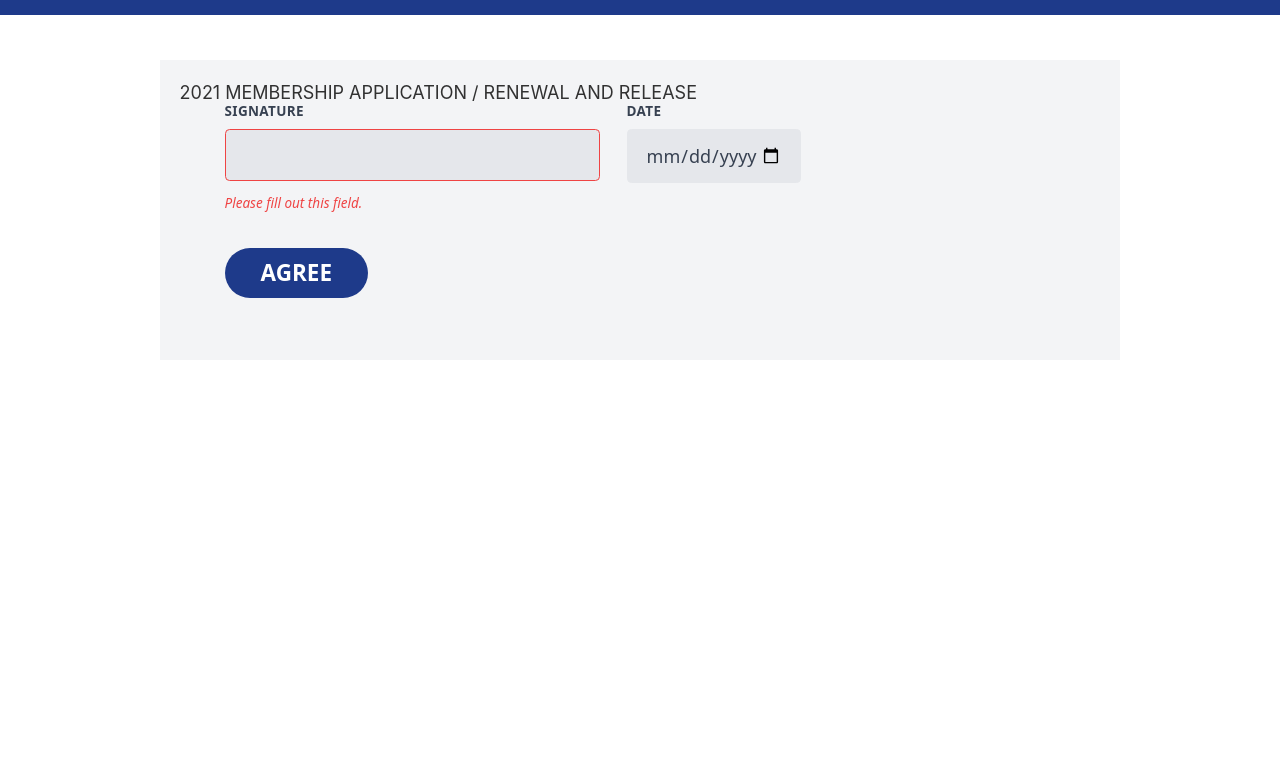
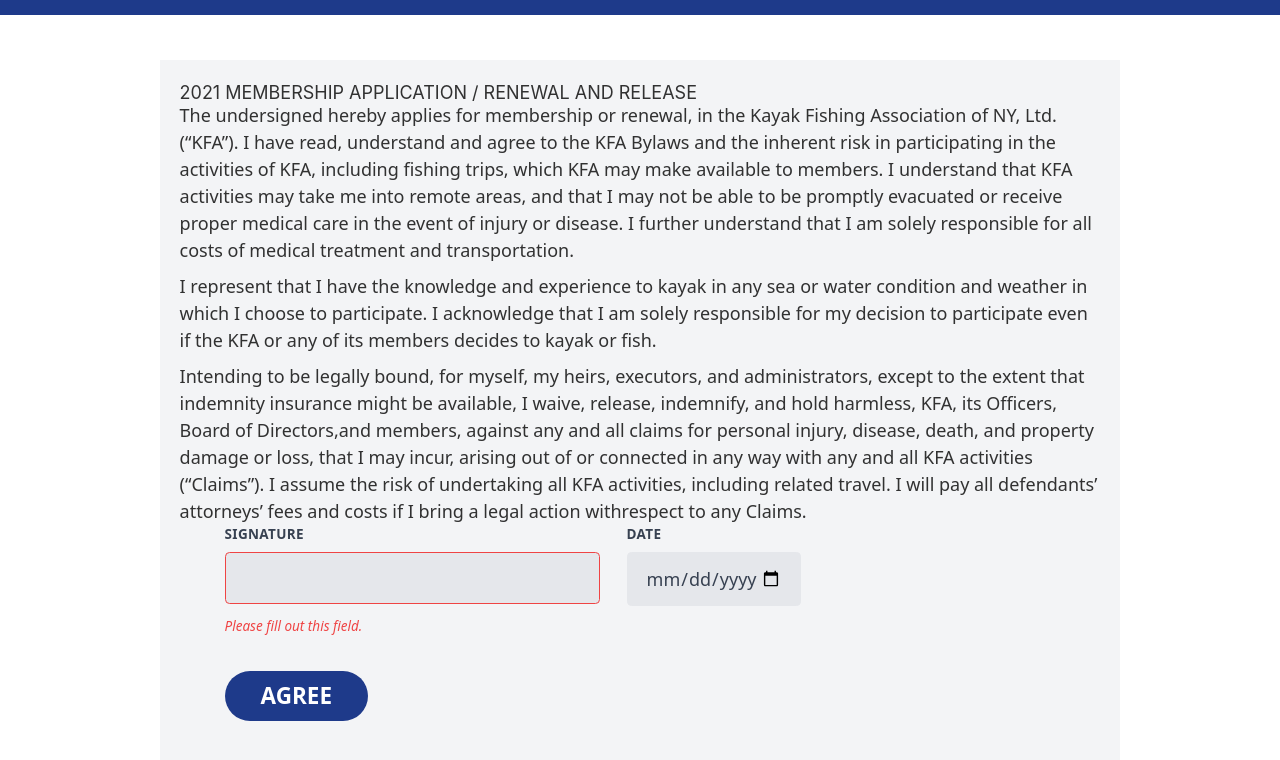
Before and after one commit to papile/kfa-registration, a Gatsby site: page / in a window 1280 px wide. Shown: the part 76-836 px from the top of the page. Before the commit the page ends 800 px from the top, so only its background shows below. Built offline with nearby package versions, Linux system fonts and the light colour scheme; Gatsby itself is replaced by a stand-in of ours.

```diff
--- a/amplify/backend/function/register/register-cloudformation-template.json
+++ b/amplify/backend/function/register/register-cloudformation-template.json
@@ -77,7 +77,7 @@
         "Timeout": "25",
         "Code": {
           "S3Bucket": "amplify-kfaregistration-main-175104-deployment",
-          "S3Key": "amplify-builds/register-77427448633176686a39-build.zip"
+          "S3Key": "amplify-builds/register-6a6d5a3458436169676c-build.zip"
         }
       }
     },
--- a/src/components/signature.js
+++ b/src/components/signature.js
@@ -2,6 +2,7 @@
 
 const Signature = () => {
   return (
+
     <form action="https://n6vn9rsexi.execute-api.us-east-1.amazonaws.com/main/register/agree" method="post" className="ml-10 w-full max-w-lg">
       <div className="flex flex-wrap -mx-3 mb-6">
         <div className="w-full md:w-2/3 px-3 mb-6 md:mb-0">
--- a/src/pages/index.js
+++ b/src/pages/index.js
@@ -9,6 +9,13 @@
   <Layout>
     <SEO title="Home" />
     <h1 className="mt-10 pt-5">2021 MEMBERSHIP APPLICATION / RENEWAL AND RELEASE</h1>
+    <blockquote>
+    <p>The undersigned hereby applies for membership or renewal, in the Kayak Fishing Association of NY, Ltd. (“KFA”). I have read, understand and agree to the KFA Bylaws and the inherent risk in participating in the activities of KFA, including fishing trips, which KFA may make available to members. I understand that KFA activities may take me into remote areas, and that I may not be able to be promptly evacuated or receive proper medical care in the event of injury or disease. I further understand that I am solely responsible for all costs of medical treatment and transportation.</p>
+
+    <p>I represent that I have the knowledge and experience to kayak in any sea or water condition and weather in which I choose to participate. I acknowledge that I am solely responsible for my decision to participate even if the KFA or any of its members decides to kayak or fish.</p>
+
+    <p>Intending to be legally bound, for myself, my heirs, executors, and administrators, except to the extent that indemnity insurance might be available, I waive, release, indemnify, and hold harmless, KFA, its Officers, Board of Directors,and members, against any and all claims for personal injury, disease, death, and property damage or loss, that I may incur, arising out of or connected in any way with any and all KFA activities (“Claims”). I assume the risk of undertaking all KFA activities, including related travel. I will pay all defendants’ attorneys’ fees and costs if I bring a legal action withrespect to any Claims.</p>
+    </blockquote>
 
     <Signature/>
     {/* <Link to="/page-2/">Go to page 2</Link> <br />
```
